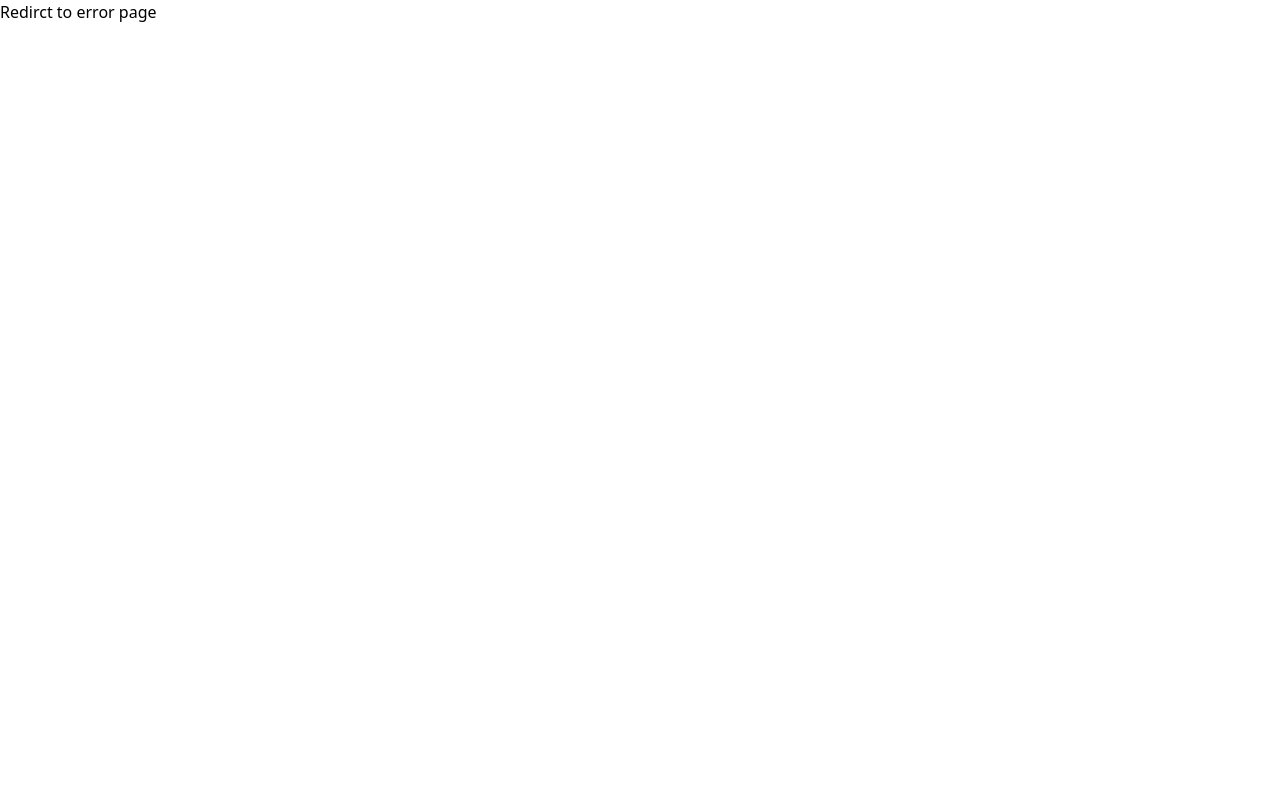
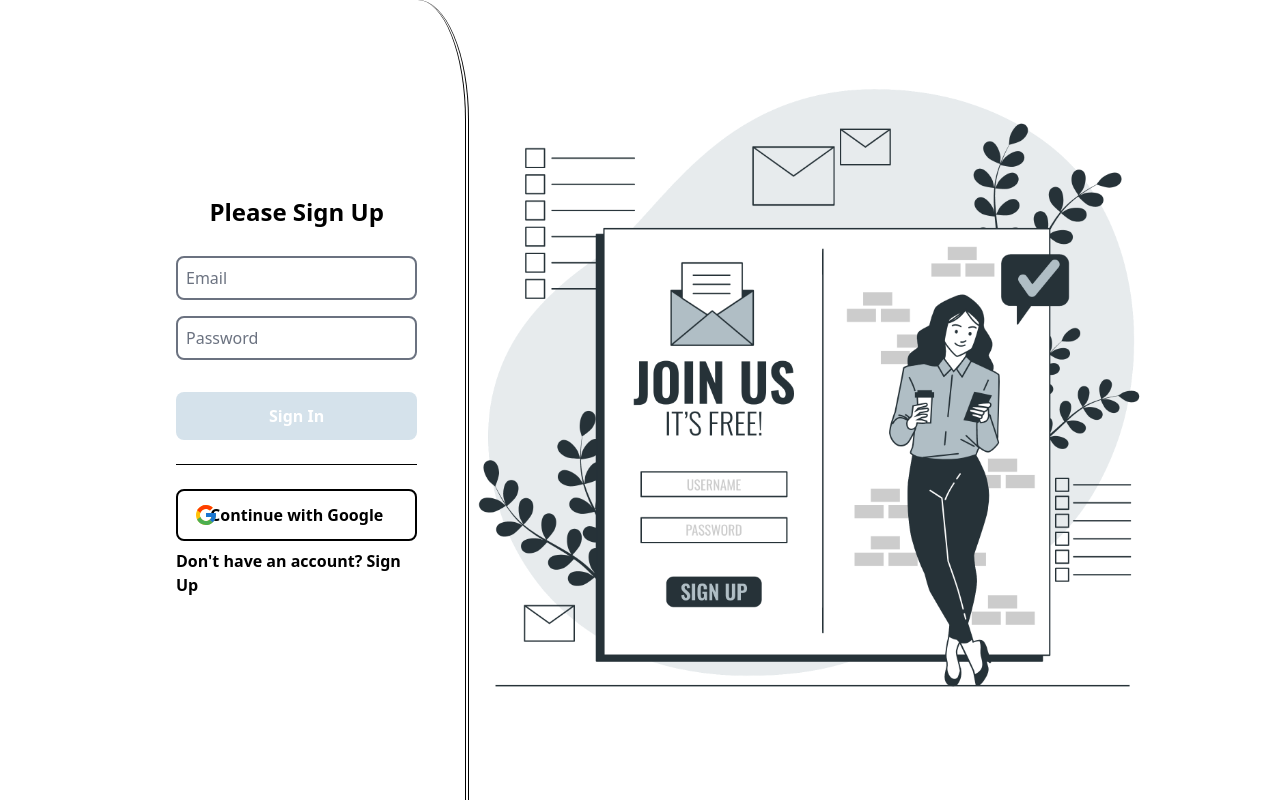
Before and after one commit to codesydney/jrdev, a Next.js app: page /signup in a window 1280 px wide. Built offline with nearby package versions, Linux system fonts and the light colour scheme.

Commit message:
refactor: remove custom signIn page & router param

```diff
--- a/src/pages/api/auth/[...nextauth].js
+++ b/src/pages/api/auth/[...nextauth].js
@@ -26,9 +26,6 @@ export const authOptions = {
     url: process.env.NEXT_PUBLIC_SUPABASE_URL,
     secret: process.env.SUPABASE_SERVICE_ROLE_KEY
   }),
-  pages: {
-    signIn: '/signup?usertype=applicant' || '/signup?usertype=recruiter'
-  },
   callbacks: {
     async session({ session, user }) {
       const signingSecret = process.env.SUPABASE_JWT_SECRET
--- a/src/pages/signup/index.js
+++ b/src/pages/signup/index.js
@@ -9,20 +9,12 @@ import { signIn } from 'next-auth/react'
 const Signup = () => {
   const [spinner, setSpinner] = useState(false)
 
-  const router = useRouter()
-  const { usertype } = router.query
-
-  if (!usertype) {
-    return <div>Redirct to error page</div>
-  }
-
   return (
     <div className="w-full h-full">
       <div className="w-[80%] min-h-screen flex flex-col sm:flex-row justify-center items-center mx-auto bg-gradient-to-tr from-white to-bg-200">
         {/* SignUp form */}
         <div className="w-full h-screen flex items-center justify-center flex-col md:w-1/2 xl:w-1/3 p-6 sm:p-12 md:border-double md:border-r-4 md:rounded-tr-[15%]">
           <h1 className="text-2xl font-bold text-center mb-5">Please Sign Up</h1>
-
           <form className="flex flex-col items-center justify-center" onSubmit={() => {}}>
             <input
               className="border-2 w-full border-gray-300 p-2 rounded-lg m-2"
@@ -73,7 +65,7 @@ const Signup = () => {
           <hr className="mt-6 border-gray-300 w-full " />
           <button
             onClick={() => {
-              signIn('google')
+              signIn('google', { state: role })
             }}
             className="
             relative
@@ -88,14 +80,14 @@ const Signup = () => {
             text-black
             text-md py-3 font-semibold border-2 mt-6"
           >
-            {/* <FcGoogle
+            <FcGoogle
               size={24}
               className="
                 absolute
                 left-4
                 top-3
               "
-            /> */}
+            />
             Continue with Google
           </button>
           <p className="mt-2 pb-2 font-semibold">
```
